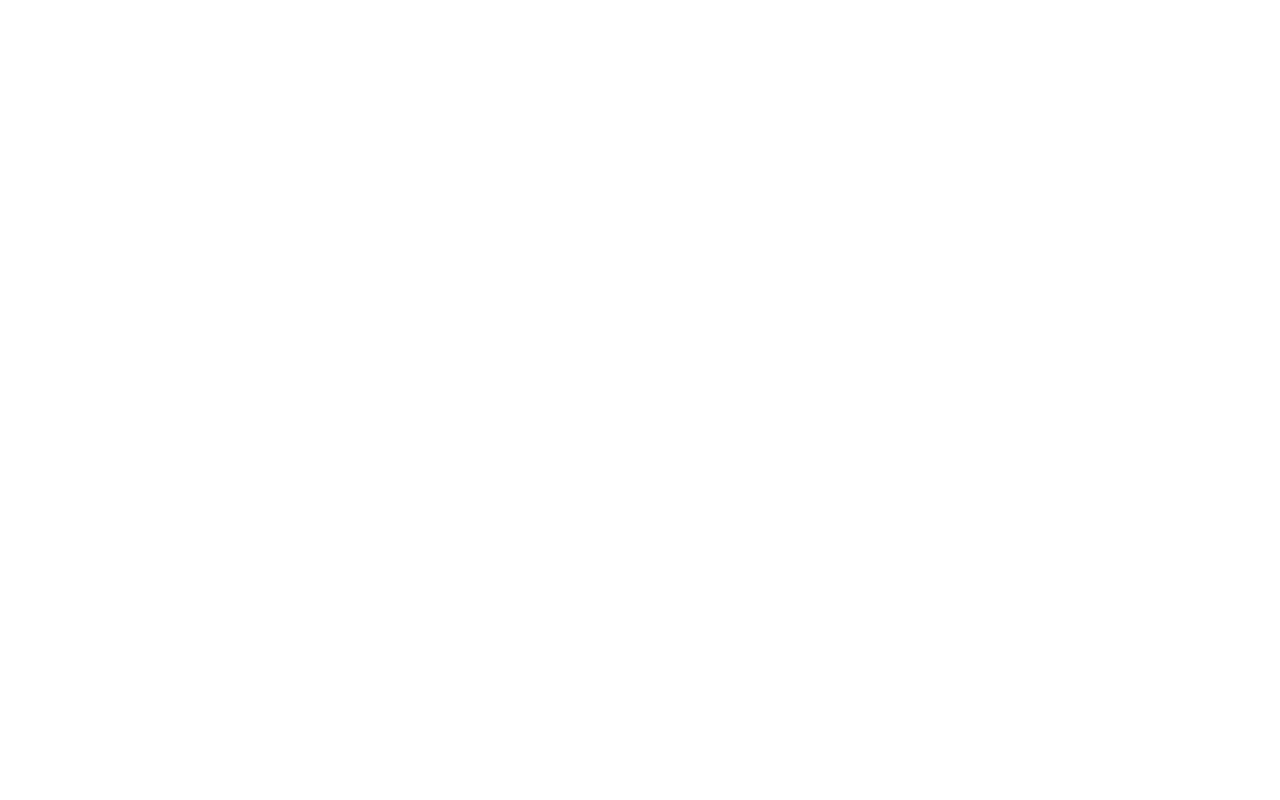
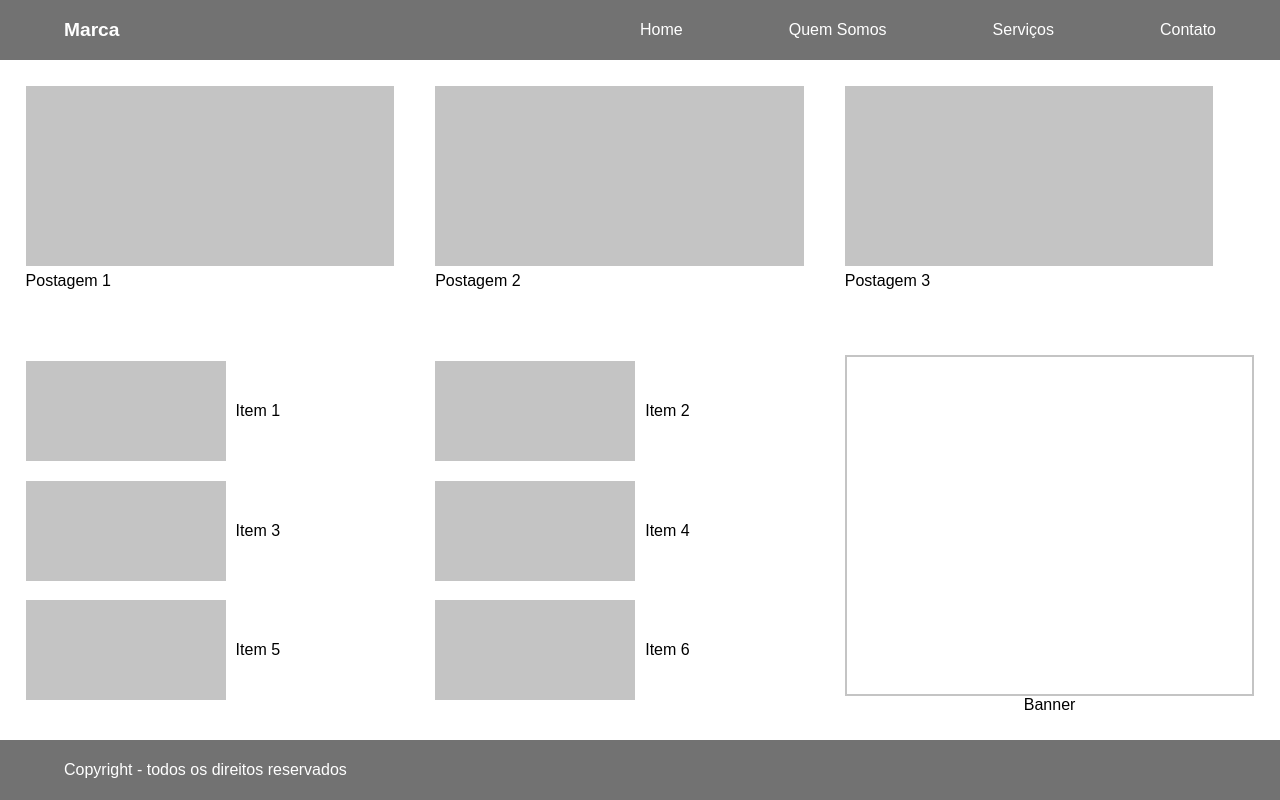
Before and after one commit to izaiasmachado/tecnologias-web, a plain HTML site: page assignments/css-grid/pages/questao02.html in a window 1280 px wide. Drawn offline with Linux system fonts and the light colour scheme.

Commit message:
feat: initial version of part 2

```diff
--- a/assignments/css-grid/assets/css/style02.css
+++ b/assignments/css-grid/assets/css/style02.css
@@ -0,0 +1,236 @@
+* {
+    box-sizing: border-box;
+    padding: 0;
+    margin: 0;
+    font-family: Arial, Helvetica, sans-serif;
+}
+
+body {
+    height: 100vh;
+    display: grid;
+    grid-template-columns: 1fr;
+    grid-template-rows: 60px 10fr 60px;
+}
+
+a.removeHyperlinkStyle {
+    color: inherit;
+    text-decoration: none;
+}
+
+#header,
+#footer {
+    background-color: #727272;
+    color: #fff;
+}
+
+#header {
+    grid-row-start: 1;
+    display: flex;
+    flex-direction: row;
+    justify-content: center;
+}
+
+#headerLogo {
+    font-size: 1.2rem;
+    font-weight: bold;
+}
+
+#headerNavbarIcon {
+    display: none;
+}
+
+#headerNavbarIcon img {
+    width: 22px;
+    height: 22px;
+    filter: invert(1);
+}
+
+#headerContentWrapper,
+#footerContentWrapper {
+    display: flex;
+    flex-direction: row;
+    align-items: center;
+    width: 90%;
+    max-width: 1280px;
+}
+
+#headerContentWrapper {
+    justify-content: space-between;
+
+}
+
+#footerContentWrapper {
+    justify-content: flex-start;
+}
+
+#headerNavbar {
+    width: 50%;
+    display: flex;
+    flex-direction: row;
+    align-items: center;
+
+    /* flex-direction: row; */
+    /* justify-content: space-between; */
+    /* align-items: center; */
+    /* width: 50%; */
+}
+
+#headerNavbar ul {
+    list-style-type: none;
+    width: 100%;
+    display: flex;
+    flex-direction: row;
+    justify-content: space-between;
+    align-items: center;
+    /* width: 50%; */
+}
+
+#main {
+    display: flex;
+    flex-direction: row;
+    justify-content: center;
+    padding: 2%;
+    /* margin: 1% 0; */
+}
+
+.wrapper {
+    max-width: 1280px;
+    width: 100%;
+    height: 100%;
+    display: grid;
+    grid-template-columns: repeat(3, 1fr);
+    grid-template-rows: 3fr 4fr;
+
+}
+
+#posts {
+    display: flex;
+    flex-direction: row;
+    grid-column-start: 1;
+    grid-column-end: 4;
+    grid-row-start: 1;
+}
+
+.post {
+    flex: 1;
+    display: flex;
+    flex-direction: column;
+}
+
+.postImage {
+    /* width: 100%; */
+    width: 90%;
+    height: 180px;
+    background-color: #c4c4c4;
+    position: relative;
+}
+
+.postTitle {
+    margin-top: 6px;
+}
+
+#items {
+    display: flex;
+    flex-direction: row;
+    flex-wrap: wrap;
+    grid-column-start: 1;
+    grid-column-end: 3;
+    grid-row-start: 2;
+}
+
+.itemWrapper {
+    display: flex;
+    width: 50%;
+}
+
+.item {
+    display: flex;
+    flex-direction: row;
+    align-items: center;
+    margin-bottom: 8px;
+}
+
+.itemImage {
+    width: 200px;
+    height: 100px;
+    background-color: #c4c4c4;
+    position: relative;
+}
+
+.itemTitle {
+    margin-left: 10px;
+}
+
+#bannerWrapper {
+    width: 100%;
+    height: 100%;
+}
+
+#banner {
+    width: 100%;
+    height: 100%;
+    display: flex;
+    flex-direction: column;
+    justify-content: center;
+    align-items: center;
+}
+
+.bannerImage {
+    width: 100%;
+    height: 100%;
+    border: 2px solid #c4c4c4;
+}
+
+@media (max-width: 768px) {
+    .wrapper {
+        grid-template-rows: 2fr 2fr 1fr;
+    }
+
+    #posts,
+    #items,
+    #bannerWrapper {
+        grid-column-start: 1;
+        grid-column-end: 4;
+    }
+
+    #posts {
+        flex-direction: column;
+    }
+
+    .itemWrapper {
+        width: 98%;
+    }
+
+    .postImage {
+        width: 98%;
+    }
+
+    #headerNavbarIcon {
+        border: 3px solid #fff;
+        border-radius: 100px;
+        height: 40px;
+        width: 40px;
+        display: flex;
+        justify-content: center;
+        align-items: center;
+    }
+
+    #headerNavbar {
+        visibility: hidden;
+    }
+}
+
+#footer {
+    grid-row-end: 4;
+    display: flex;
+    flex-direction: row;
+    justify-content: center;
+}
+
+#footerContentWrapper {
+    display: flex;
+    flex-direction: row;
+    justify-content: flex-start;
+    align-items: center;
+    width: 90%;
+}
--- a/assignments/css-grid/pages/questao02.html
+++ b/assignments/css-grid/pages/questao02.html
@@ -1,5 +1,6 @@
 <!DOCTYPE html>
 <html lang="pt-BR">
+
 <head>
     <meta charset="UTF-8">
     <meta http-equiv="X-UA-Compatible" content="IE=edge">
@@ -7,7 +8,98 @@
     <title>Questão 02 - CSS Grid</title>
     <link rel="stylesheet" href="../assets/css/style02.css">
 </head>
+
 <body>
+    <header id="header">
+        <div id="headerContentWrapper">
+            <div id="headerLogo">
+                Marca
+            </div>
 
+
+            <nav id="headerNavbar">
+                <ul>
+                    <li><a class="removeHyperlinkStyle" href="#">Home</a></li>
+                    <li><a class="removeHyperlinkStyle" href="#">Quem Somos</a></li>
+                    <li><a class="removeHyperlinkStyle" href="#">Serviços</a></li>
+                    <li><a class="removeHyperlinkStyle" href="#">Contato</a></li>
+                </ul>
+            </nav>
+
+            <div id="headerNavbarIcon">
+                <img src="../assets/images/menu-svgrepo-com.svg" alt="">
+            </div>
+        </div>
+
+    </header>
+    <main id="main">
+
+        <div class="wrapper">
+            <div id="posts">
+                <div class="post">
+                    <div class="postImage"></div>
+                    <div class="postTitle">Postagem 1</div>
+                </div>
+                <div class="post">
+                    <div class="postImage"></div>
+                    <div class="postTitle">Postagem 2</div>
+                </div>
+                <div class="post">
+                    <div class="postImage"></div>
+                    <div class="postTitle">Postagem 3</div>
+                </div>
+            </div>
+            <div id="items">
+                <div class="itemWrapper">
+                    <div class="item">
+                        <div class="itemImage"></div>
+                        <div class="itemTitle">Item 1</div>
+                    </div>
+                </div>
+                <div class="itemWrapper">
+                    <div class="item">
+                        <div class="itemImage"></div>
+                        <div class="itemTitle">Item 2</div>
+                    </div>
+                </div>
+                <div class="itemWrapper">
+                    <div class="item">
+                        <div class="itemImage"></div>
+                        <div class="itemTitle">Item 3</div>
+                    </div>
+                </div>
+                <div class="itemWrapper">
+                    <div class="item">
+                        <div class="itemImage"></div>
+                        <div class="itemTitle">Item 4</div>
+                    </div>
+                </div>
+                <div class="itemWrapper">
+                    <div class="item">
+                        <div class="itemImage"></div>
+                        <div class="itemTitle">Item 5</div>
+                    </div>
+                </div>
+                <div class="itemWrapper">
+                    <div class="item">
+                        <div class="itemImage"></div>
+                        <div class="itemTitle">Item 6</div>
+                    </div>
+                </div>
+            </div>
+            <div id="bannerWrapper">
+                <div id="banner">
+                    <div class="bannerImage"></div>
+                    <div class="bannerTitle">Banner</div>
+                </div>
+            </div>
+        </div>
+    </main>
+    <div id="footer">
+        <div id="footerContentWrapper">
+            Copyright - todos os direitos reservados
+        </div>
+    </div>
 </body>
+
 </html>
```
Also changed, not shown: assignments/css-grid/assets/images/menu-svgrepo-com.svg (added).
